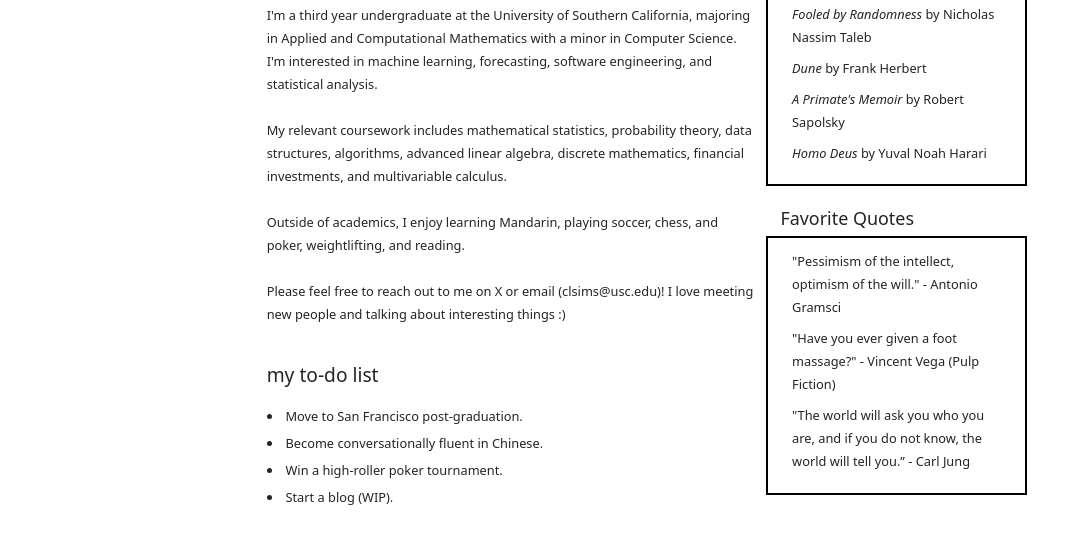
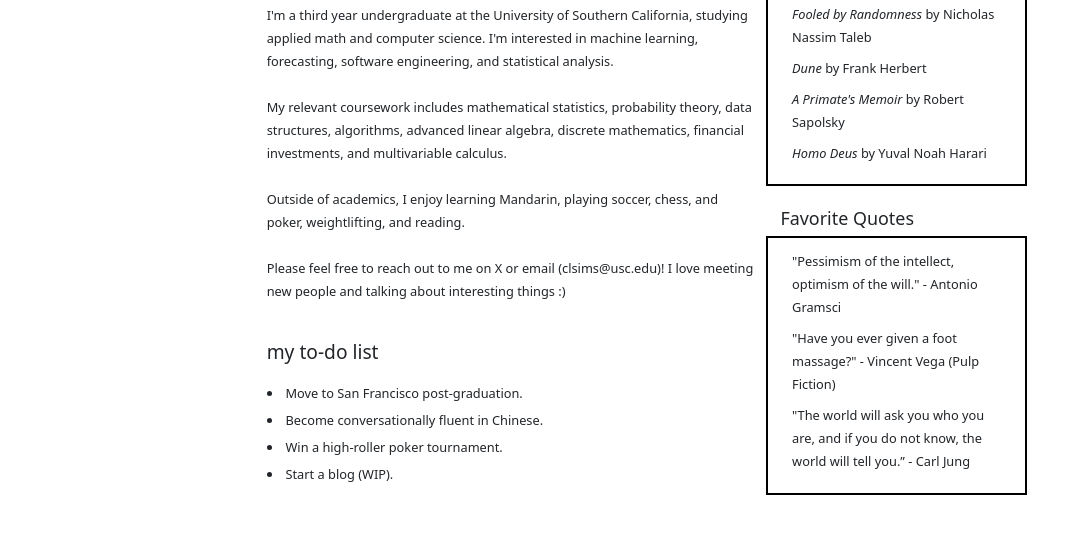
Before and after one commit to clrsims/personal-website-v2, a plain HTML site: page index.html in a window 1280 px wide. Shown: the part 320-864 px from the top of the page, without its empty margins (0-1070 px from the left). Drawn offline with nearby package versions, Linux system fonts and the light colour scheme.

Commit message:
new updates

```diff
--- a/index.html
+++ b/index.html
@@ -54,7 +54,7 @@
 							<div class="col-12 text-begin">
 								<h3>
 									<body>
-										I'm a third year undergraduate at the University of Southern California, majoring in Applied and Computational Mathematics with a minor in Computer Science. I'm interested in machine learning, forecasting, software engineering, and statistical analysis.
+										I'm a third year undergraduate at the University of Southern California, studying applied math and computer science. I'm interested in machine learning, forecasting, software engineering, and statistical analysis.
 										<br><br>
 										My relevant coursework includes mathematical statistics, probability theory, data structures, algorithms, advanced linear algebra, discrete mathematics, financial investments, and multivariable calculus.
 										<br><br>
```
